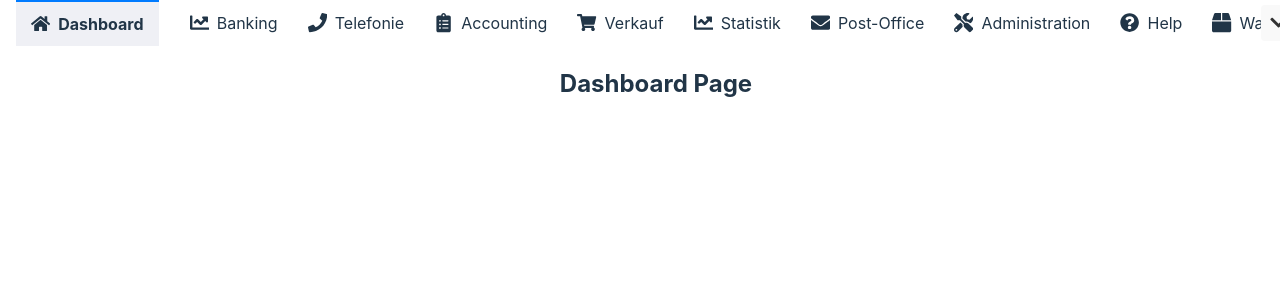
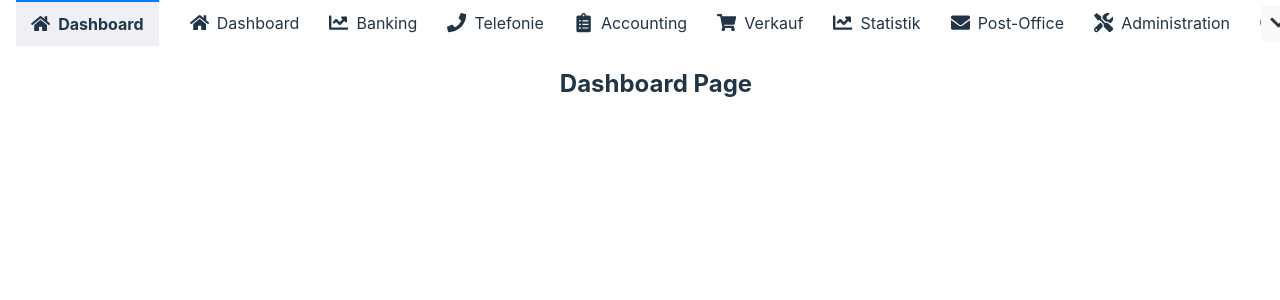
Before and after one commit to ToyLess78/tabs-template, a React (Vite) app: page / in a window 1280 px wide. Shown: the top 300 px of the page. Built offline with nearby package versions, Linux system fonts and the light colour scheme.

Commit message:
fix: add observer logic

```diff
--- a/src/libs/components/select/Select.module.scss
+++ b/src/libs/components/select/Select.module.scss
@@ -38,11 +38,3 @@
 .icon {
   margin-right: 8px;
 }
-
-.toggleButton {
-  background: none;
-  border: none;
-  cursor: pointer;
-  font-size: 1.2em;
-  color: red;
-}
--- a/src/libs/components/tabs-navigation/TabsNavigation.module.scss
+++ b/src/libs/components/tabs-navigation/TabsNavigation.module.scss
@@ -8,14 +8,14 @@
   margin-right: 16px;
 }
 
-.unpinnedTabsContainer {
+.allTabsContainer {
   display: flex;
   overflow-x: auto;
   white-space: nowrap;
   scrollbar-width: none;
 }
 
-.unpinnedTabsContainer::-webkit-scrollbar {
+.allTabsContainer::-webkit-scrollbar {
   display: none;
 }
 
--- a/src/libs/components/tabs-navigation/TabsNavigation.tsx
+++ b/src/libs/components/tabs-navigation/TabsNavigation.tsx
@@ -23,9 +23,6 @@ export const TabsNavigation: React.FC = () => {
 	});
 
 	const pinnedTabsList = tabs.filter((tab) => pinnedTabs.includes(tab.label));
-	const unpinnedTabsList = tabs.filter(
-		(tab) => !pinnedTabs.includes(tab.label),
-	);
 
 	const handleTabClick = (path: string, label: string) => {
 		setActiveTab(label);
@@ -66,7 +63,7 @@ export const TabsNavigation: React.FC = () => {
 		return () => {
 			observer.disconnect();
 		};
-	}, [unpinnedTabsList.length, hiddenTabs]);
+	}, [tabs.length, hiddenTabs]);
 
 	useEffect(() => {
 		console.log("Hidden tabs:", Array.from(hiddenTabs));
@@ -92,8 +89,8 @@ export const TabsNavigation: React.FC = () => {
 					/>
 				))}
 			</div>
-			<div className={styles.unpinnedTabsContainer}>
-				{unpinnedTabsList.map((tab) => (
+			<div className={styles.allTabsContainer}>
+				{tabs.map((tab) => (
 					<Tab
 						key={tab.label}
 						label={tab.label}
```
